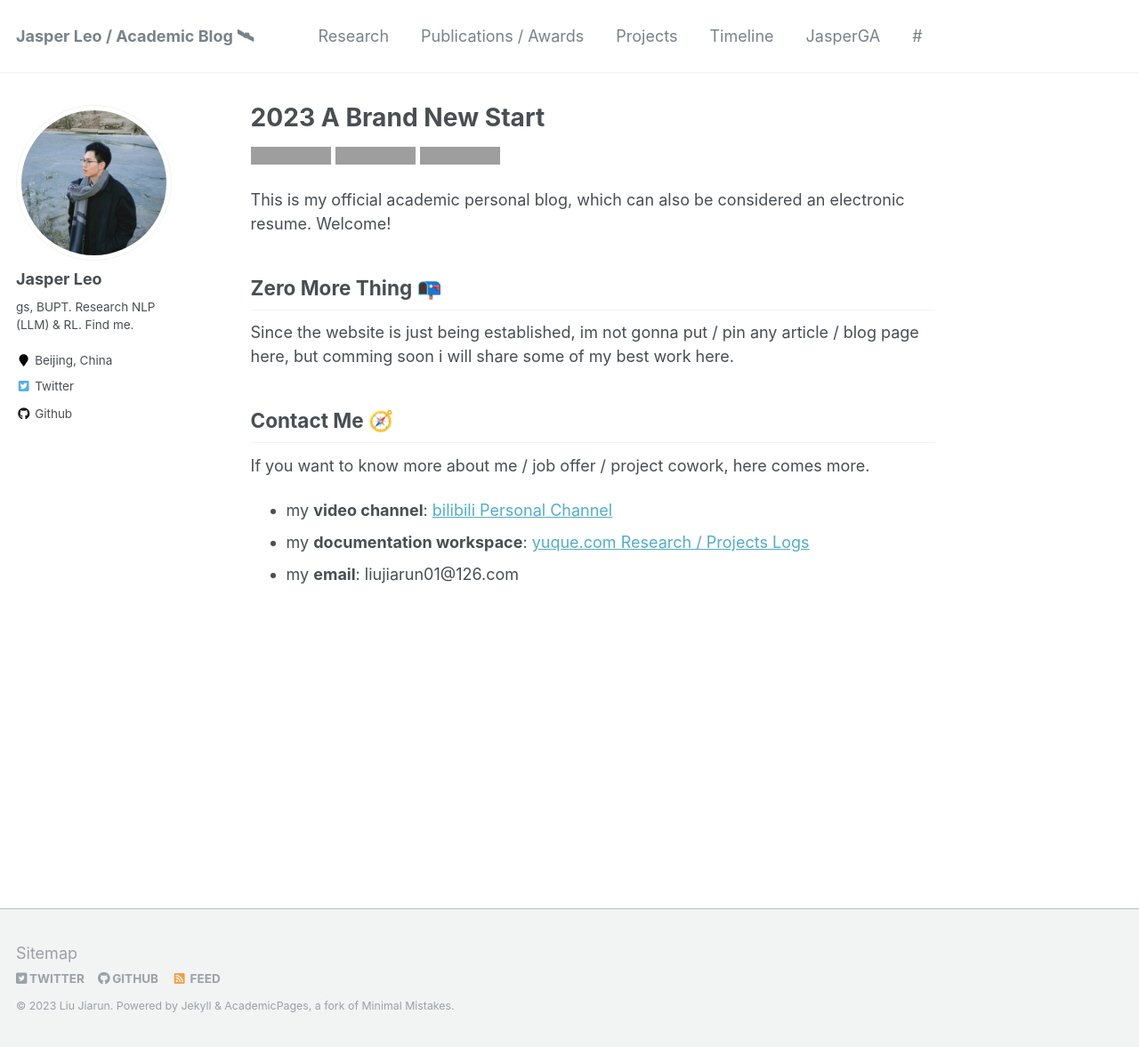
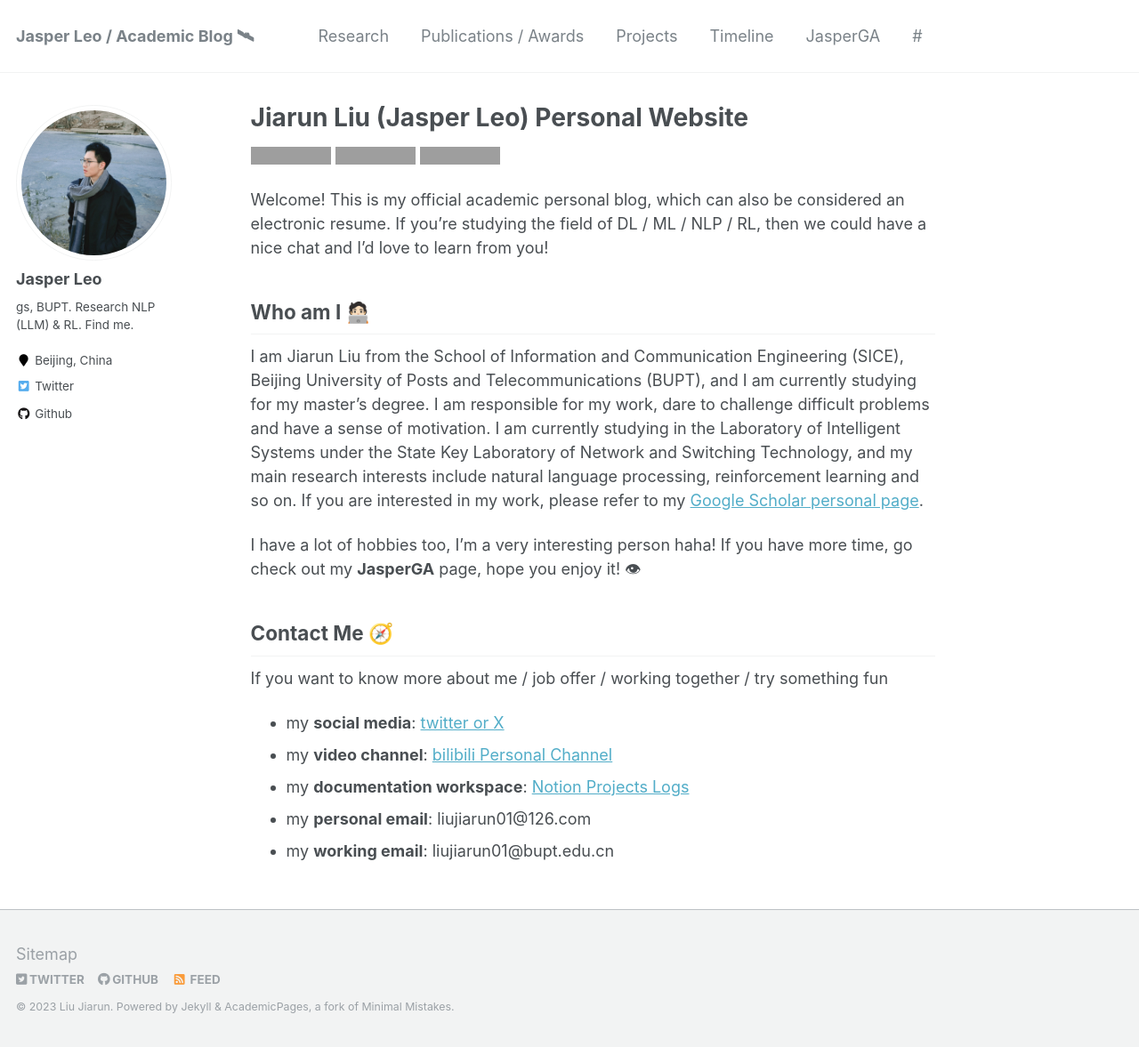
Before and after one commit to KLGR123/KLGR123.github.io, a Jekyll site: the page built from _pages/about.md, in a window 1280 px wide and 1177 px high. Shown: the whole window at 89% size. Built offline with Jekyll 4.4.1, drawn with Linux system fonts in a browser that asks for light colours; grey boxes are pictures that could not be loaded.

Commit message:
Update about.md

```diff
--- a/_pages/about.md
+++ b/_pages/about.md
@@ -1,6 +1,6 @@
 ---
 permalink: /
-title: "2023 A Brand New Start"
+title: "Jiarun Liu (Jasper Leo) Personal Website"
 excerpt: "About me"
 author_profile: true
 redirect_from:
@@ -12,17 +12,20 @@ redirect_from:
 <img alt="C" src="https://img.shields.io/badge/-C/C++-DAE8FC?style=plastic&logo=c" />
 <img alt="Vue" src="https://img.shields.io/badge/-VUE-EC4A3F?style=plastic&logo=vue.js&logoColor=white" />
 
-This is my official academic personal blog, which can also be considered an electronic resume. Welcome!
+Welcome! This is my official academic personal blog, which can also be considered an electronic resume. If you're studying the field of DL / ML / NLP / RL, then we could have a nice chat and I'd love to learn from you!
 
-Zero More Thing 📭
+Who am I 🧑🏻‍💻
 ------
-Since the website is just being established, im not gonna put / pin
-any article / blog page here, but comming soon i will share some of my
-best work here.
+I am Jiarun Liu from the School of Information and Communication Engineering (SICE), Beijing University of Posts and Telecommunications (BUPT), and I am currently studying for my master's degree. I am responsible for my work, dare to challenge difficult problems and have a sense of motivation. I am currently studying in the Laboratory of Intelligent Systems under the State Key Laboratory of Network and Switching Technology, and my main research interests include natural language processing, reinforcement learning and so on. If you are interested in my work, please refer to my [Google Scholar personal page](https://scholar.google.com/citations?user=dP4KddUAAAAJ&hl=en).
+
+I have a lot of hobbies too, I'm a very interesting person haha! If you have more time, go check out my **JasperGA** page, hope you enjoy it! 👁
+
 
 Contact Me 🧭
 ------
-If you want to know more about me / job offer / project cowork, here comes more.
+If you want to know more about me / job offer / working together / try something fun
+- my **social media**: [twitter or X](https://twitter.com/leoAK123)
 - my **video channel**: [bilibili Personal Channel](https://space.bilibili.com/474465629)
-- my **documentation workspace**: [yuque.com Research / Projects Logs](https://www.yuque.com/liujiarun-kfs4n)
-- my **email**: liujiarun01@126.com
+- my **documentation workspace**: [Notion Projects Logs]([https://www.yuque.com/liujiarun-kfs4n](https://liujiarun01.notion.site/Lab-Working-b17b8d8aaa4040e0b974ca2fc96c8e0b?pvs=4))
+- my **personal email**: liujiarun01@126.com
+- my **working email**: liujiarun01@bupt.edu.cn
```
